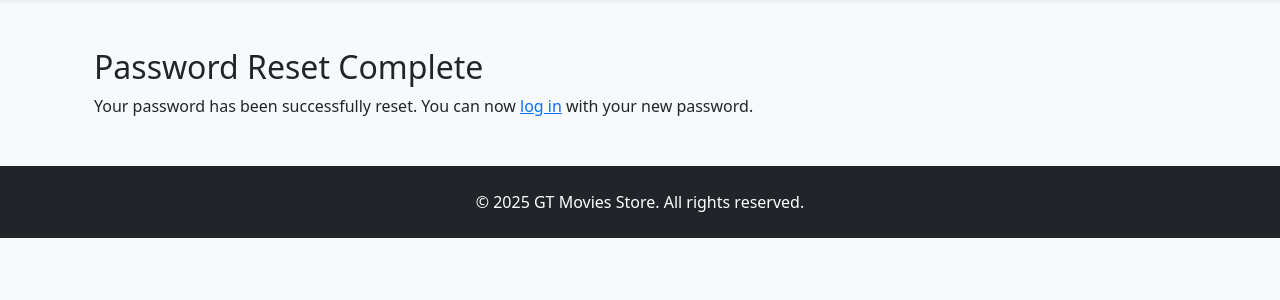
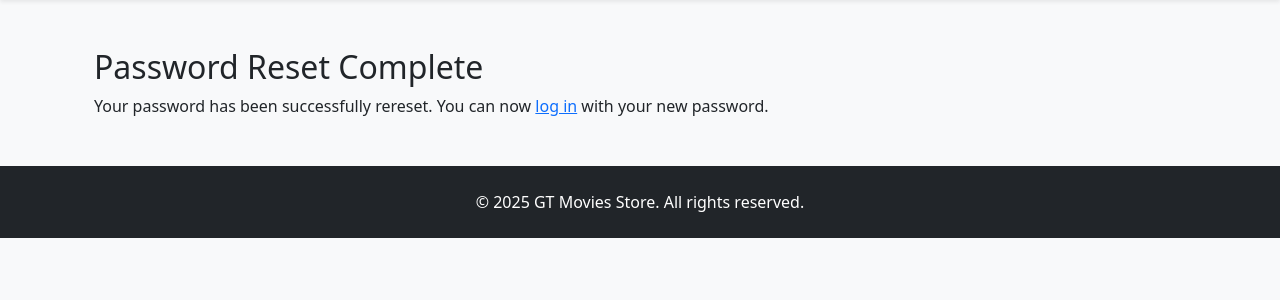
Before and after one commit to erato11131113/gtmovie, a Django app: page /accounts/reset/done/ in a window 1280 px wide. Shown: the part 56-356 px from the top of the page. Run offline with Django 4.2, Linux system fonts and the light colour scheme; some libraries are stand-ins or nearby versions.

Commit message:
Update password_reset_complete.html

```diff
--- a/accounts/templates/accounts/password_reset_complete.html
+++ b/accounts/templates/accounts/password_reset_complete.html
@@ -2,6 +2,6 @@
 {% block content %}
 <div class="container mt-4">
   <h2>Password Reset Complete</h2>
-  <p>Your password has been successfully reset. You can now <a href="{% url 'accounts.login' %}">log in</a> with your new password.</p>
+  <p>Your password has been successfully rereset. You can now <a href="{% url 'accounts.login' %}">log in</a> with your new password.</p>
 </div>
 {% endblock content %}
```
